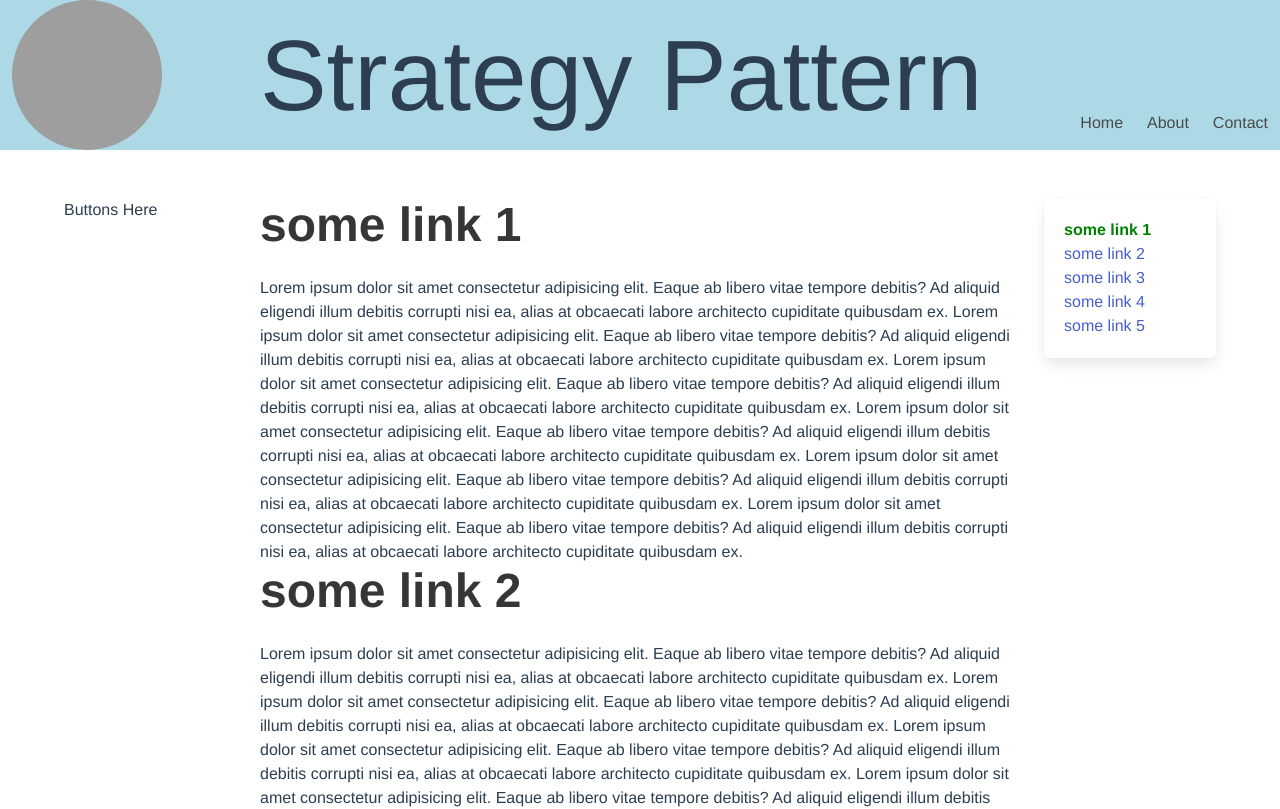
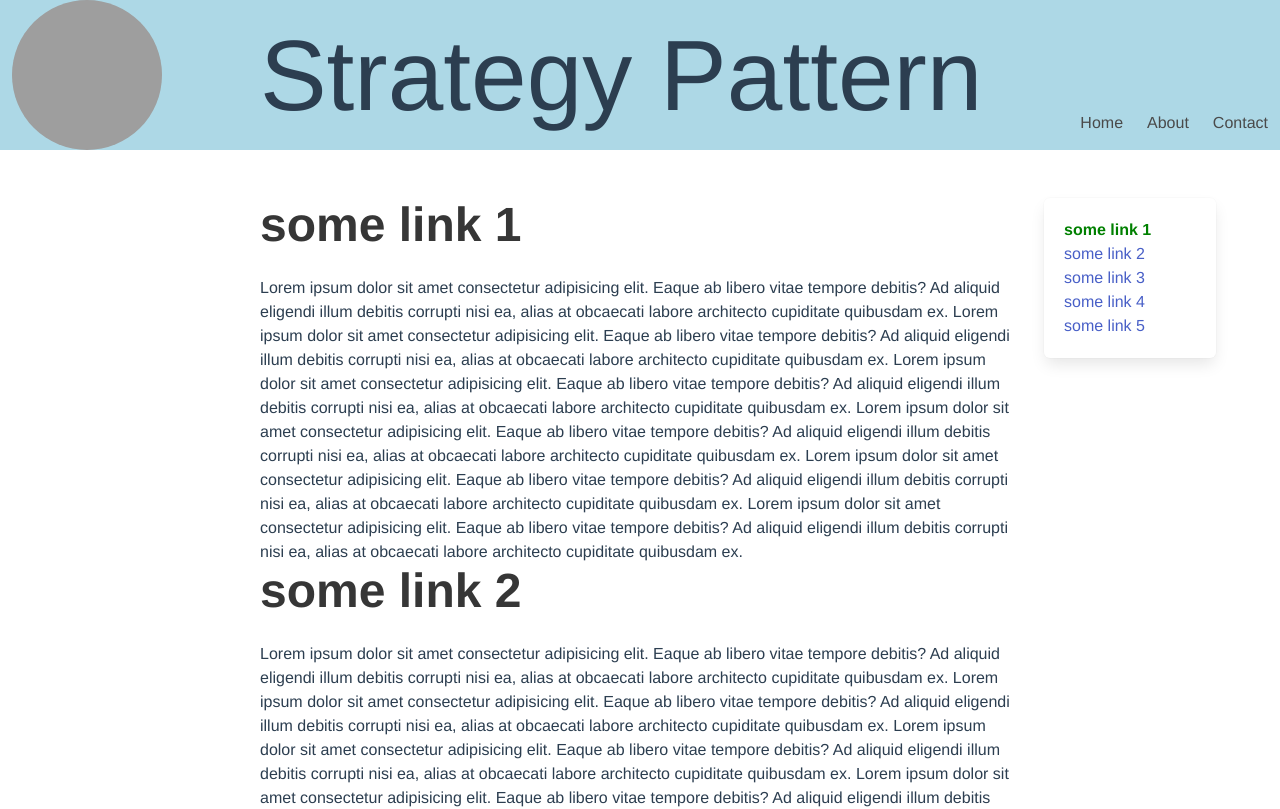
Before and after one commit to ankitprahladsoni/blog-post, a Vue app: page / in a window 1280 px wide. Shown: the top 809 px of the page. Built offline with nearby package versions, Linux system fonts and the light colour scheme; grey boxes are pictures that could not be loaded.

Commit message:
Added Article buttons

```diff
--- a/src/components/Article/Article.vue
+++ b/src/components/Article/Article.vue
@@ -1,6 +1,6 @@
 <template>
         <div class="columns">
-                <div class="column is-2">Buttons Here</div>
+                <div class="column is-2"><article-buttons></article-buttons></div>
                 <div class="column is-8"><article-content @scroll="scrollMethod"></article-content> </div>
                 <div class="column is-2"><article-menu :item-to-highlight="highlightItem"></article-menu></div>
         </div>
@@ -10,11 +10,13 @@
 import Vue from 'vue';
 import ArticleMenu from './ArticleMenu.vue';
 import ArticleContent from './ArticleContent.vue';
+import ArticleButtons from './ArticleButtons.vue';
 
 export default Vue.extend({
   components: {
     ArticleMenu,
     ArticleContent,
+    ArticleButtons,
   },
   data() {
     return {
--- /dev/null
+++ b/src/components/Article/ArticleButtons.vue
@@ -0,0 +1,13 @@
+<template>
+     <section class="sticky" id="article-buttons">
+        <i class="fab fa-github-alt"></i>
+    </section>
+</template>
+
+<script lang="ts">
+import Vue from 'vue';
+export default Vue.extend({});
+</script>
+
+<style lang="scss" scoped>
+</style>
```
